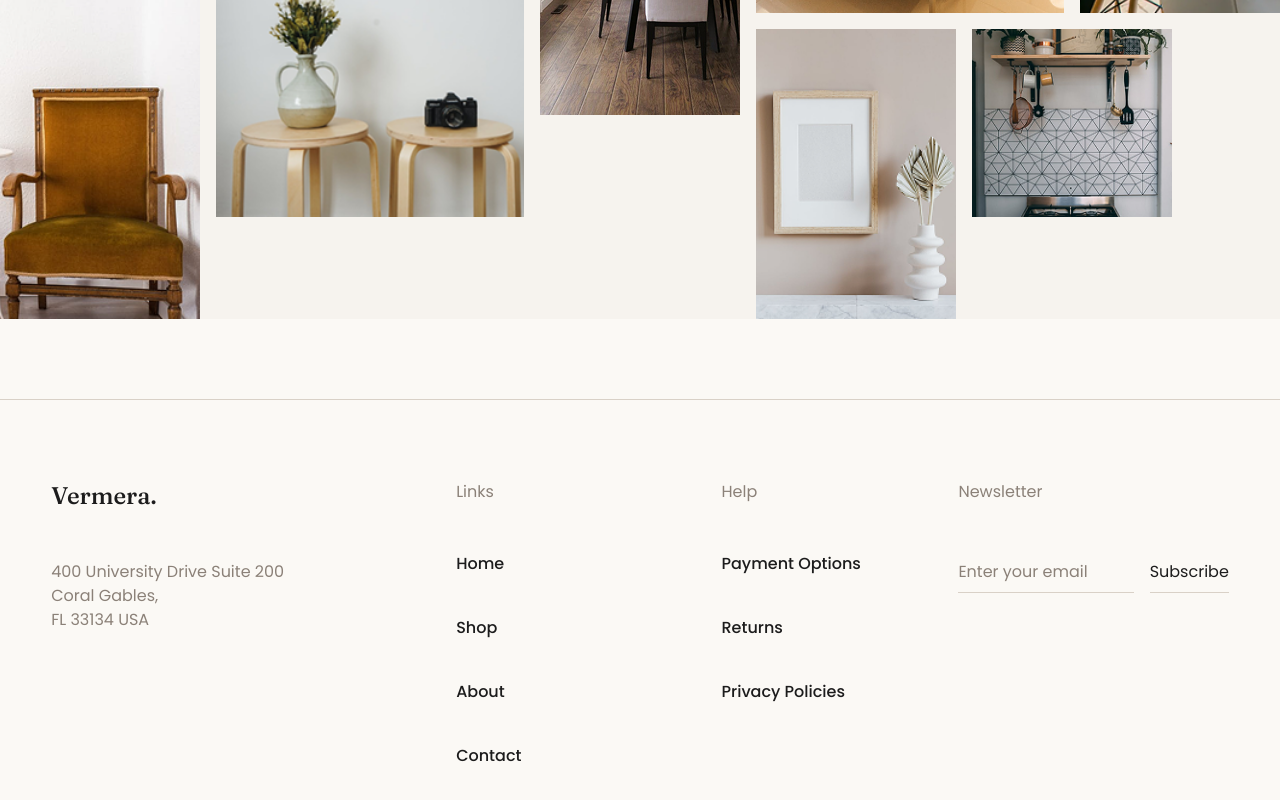
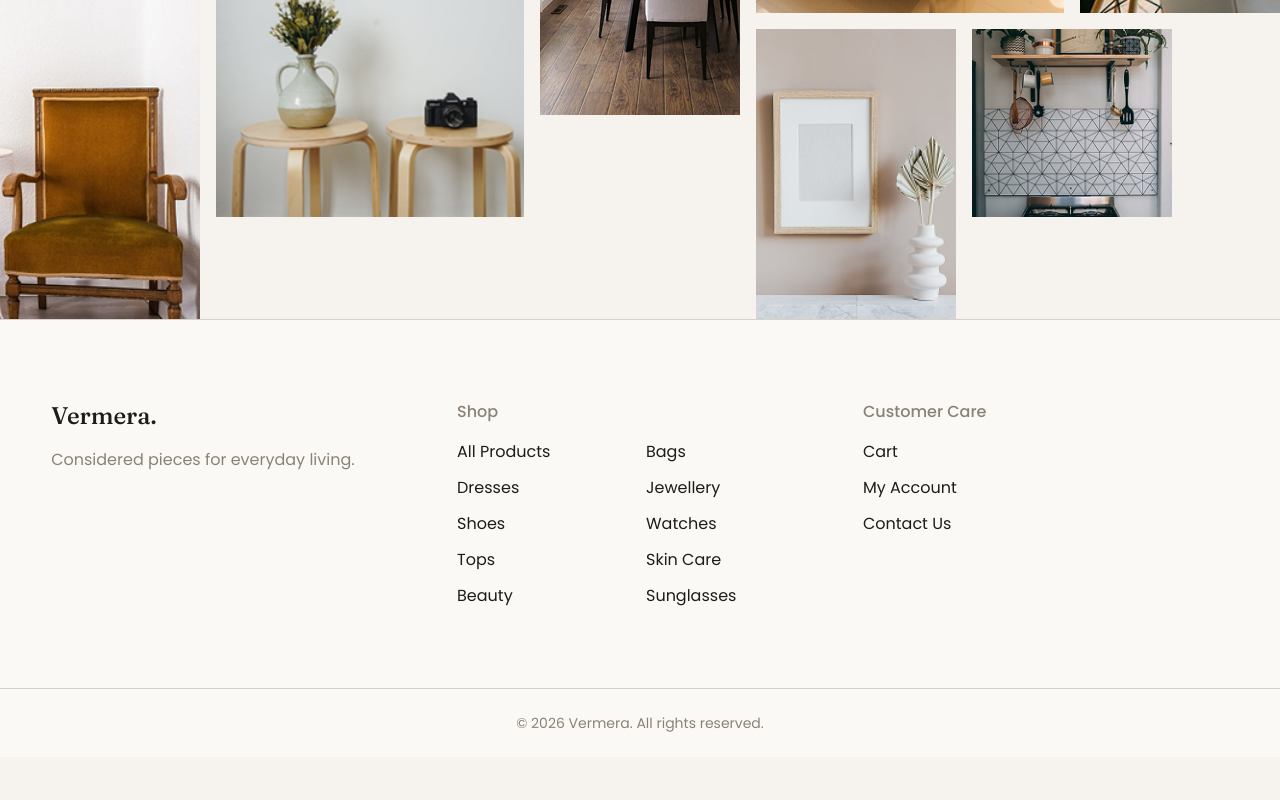
Before and after one commit to HaythamSaba/vermera, a React (Vite) app: page / in a window 1280 px wide. Shown: the part 4708-5508 px from the top of the page. After the commit the page ends 5465 px from the top, so only its background shows below. Built offline with nearby package versions, Linux system fonts and the light colour scheme; no server answers.

Commit message:
redesigning footer section

```diff
--- a/src/ui/Footer.jsx
+++ b/src/ui/Footer.jsx
@@ -1,73 +1,71 @@
+import { Link } from "react-router";
+import { supportedCategories } from "../services/apiProducts";
+import { CATEGORY_LABELS } from "../features/products/categoryLabels";
+
+const linkClass = "hover:text-brass transition-colors duration-300";
+
 const Footer = () => {
-  const navItems = ["Home", "Shop", "About", "Contact"];
   return (
-    <div className="pt-20 bg-cream text-charcoal">
+    <footer className="bg-cream text-charcoal">
       <hr className="border-t border-stone" />
-      <footer className="container-foundation grid gap-8 sm:grid-cols-1 md:grid-cols-2 lg:grid-cols-4 py-8 lg:py-20">
-        <div className="flex flex-col lg:items-center">
-          <div className="flex flex-col gap-6 lg:gap-12">
-            <p className="text-2xl font-serif font-medium">Vermera.</p>
-            <p className="text-taupe">
-              400 University Drive Suite 200 Coral Gables, <br />
-              FL 33134 USA
-            </p>
-          </div>
+
+      <div className="container-foundation grid gap-10 sm:grid-cols-2 lg:grid-cols-3 py-12 lg:py-20">
+        {/* Brand */}
+        <div>
+          <p className="text-2xl font-serif font-medium mb-4">Vermera.</p>
+          <p className="text-taupe max-w-xs">
+            Considered pieces for everyday living.
+          </p>
         </div>
 
-        <div className="flex flex-col lg:items-center">
-          <div className="flex flex-col gap-6 lg:gap-12">
-            <p className="text-taupe">Links</p>
-            <ul className="flex flex-col gap-3 lg:gap-10 font-medium">
-              {navItems.map((item, index) => (
-                <li key={index}>{item}</li>
-              ))}
-            </ul>
-          </div>
+        {/* Shop */}
+        <div aria-label="Shop">
+          <p className="text-taupe font-medium mb-4">Shop</p>
+          <ul className="grid grid-cols-2 gap-3 ">
+            <li>
+              <Link to="/products" className={linkClass}>
+                All Products
+              </Link>
+            </li>
+            {supportedCategories.map((slug) => (
+              <li key={slug}>
+                <Link to={`/products?category=${slug}`} className={linkClass}>
+                  {CATEGORY_LABELS[slug] ?? slug}
+                </Link>
+              </li>
+            ))}
+          </ul>
         </div>
 
-        <div className="flex flex-col lg:items-center">
-          <div className="flex flex-col gap-6 lg:gap-12">
-            <p className="text-taupe">Help</p>
-            <ul className="flex flex-col gap-3 lg:gap-10 font-medium">
-              <li>Payment Options</li>
-              <li>Returns</li>
-              <li>Privacy Policies</li>
-            </ul>
-          </div>
+        {/* Customer care */}
+        <div aria-label="Customer care">
+          <p className="text-taupe font-medium mb-4">Customer Care</p>
+          <ul className="flex flex-col gap-3">
+            <li>
+              <Link to="/cart" className={linkClass}>
+                Cart
+              </Link>
+            </li>
+            <li>
+              <Link to="/profile" className={linkClass}>
+                My Account
+              </Link>
+            </li>
+            <li>
+              <Link to="/contact" className={linkClass}>
+                Contact Us
+              </Link>
+            </li>
+          </ul>
         </div>
+      </div>
 
-        <div className="flex flex-col lg:items-center">
-          <div className="flex flex-col gap-6 lg:gap-12">
-            <p className="text-taupe">Newsletter</p>
-            <form className="flex gap-4">
-              <div className="relative">
-                <input
-                  type="text"
-                  id="email"
-                  className="peer w-full border-b border-stone py-2"
-                  placeholder=" "
-                />
-                <label
-                  htmlFor="email"
-                  className="absolute left-0 top-2 text-taupe transition-all
-                  duration-300 peer-focus:-top-1.5 peer-focus:text-xs peer-focus:text-charcoal
-                  peer-placeholder-shown:top-2 peer-placeholder-shown:text-base"
-                >
-                  Enter your email
-                </label>
-              </div>
-
-              <button
-                type="submit"
-                className="border-b border-stone hover:text-brass transition-colors duration-300"
-              >
-                Subscribe
-              </button>
-            </form>
-          </div>
+      <div className="border-t border-stone">
+        <div className="container-foundation py-6 text-sm text-taupe text-center">
+          © {new Date().getFullYear()} Vermera. All rights reserved.
         </div>
-      </footer>
-    </div>
+      </div>
+    </footer>
   );
 };
 
```
